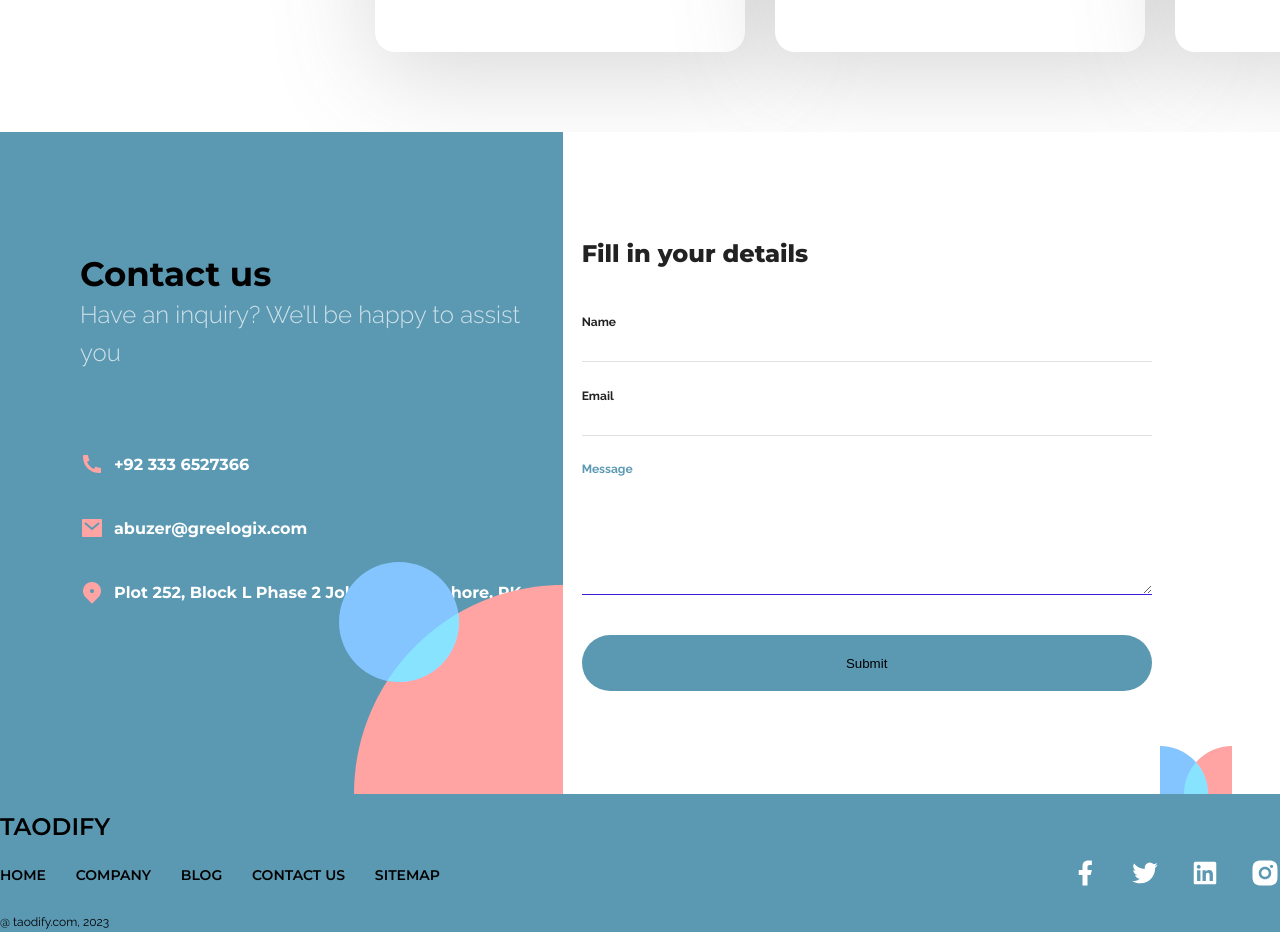
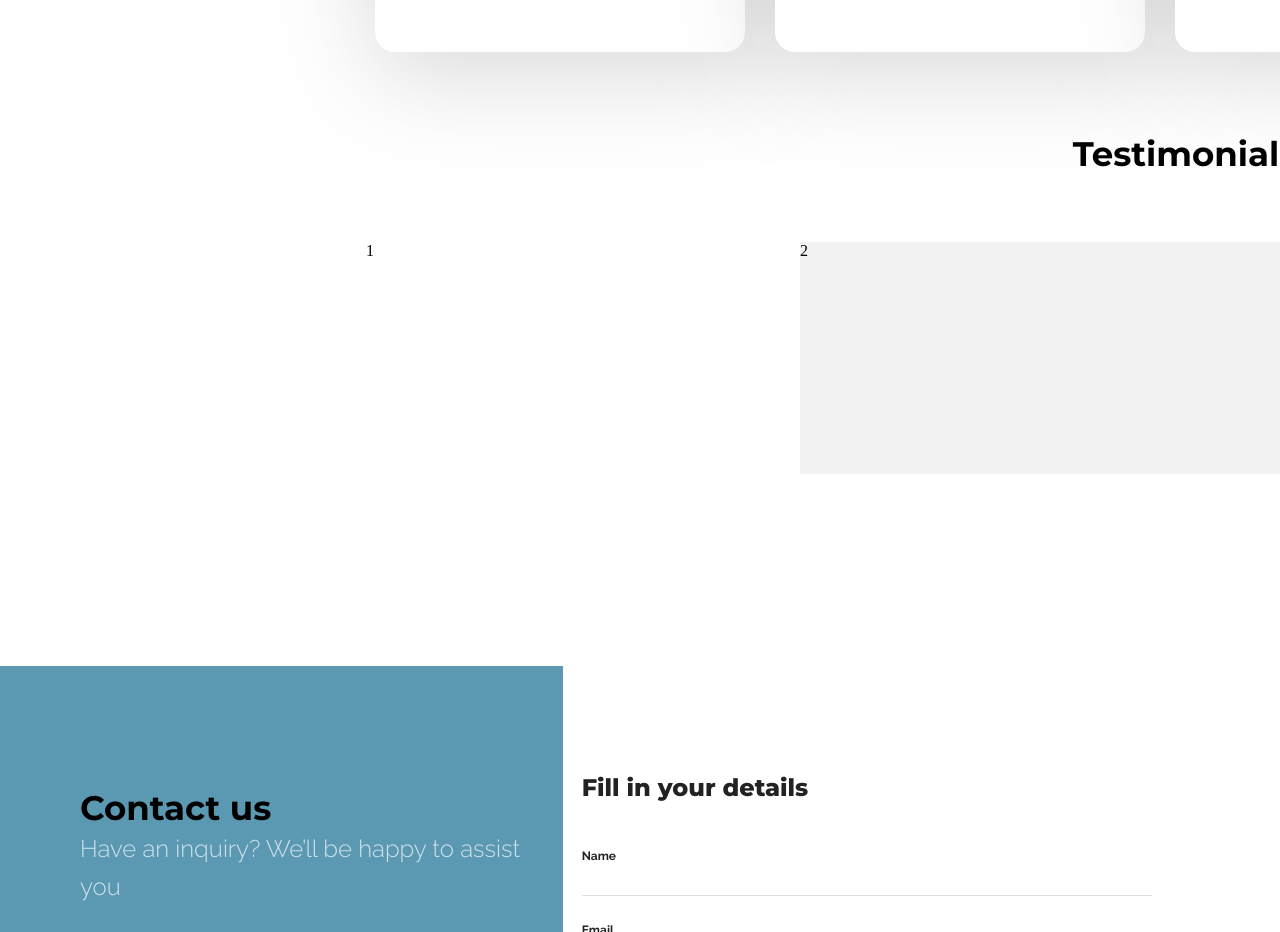
Before and after one commit to taodemy/taotify-website, a Next.js app: page / in a window 1280 px wide. Shown: the part 4360-5292 px from the top of the page. Built offline with nearby package versions, Linux system fonts and the light colour scheme.

Commit message:
feat: add testimonial structure

```diff
--- /dev/null
+++ b/src/components/Testimonial/index.module.scss
@@ -0,0 +1,69 @@
+.testimonial {
+  display: flex;
+  width: 2370px;
+  height: 494px;
+  flex-direction: column;
+  justify-content: center;
+  align-items: center;
+  gap: 61px;
+  overflow: hidden;
+  position: relative;
+}
+
+.testimonial_cards_container {
+  width: 2370px;
+  display: inline-flex;
+  align-items: center;
+  justify-content: center;
+  gap: 30px;
+  height: 398px;
+  overflow: hidden;
+}
+
+.testimonial_card_left {
+  // width: 770px;
+  height: 379px;
+  display: flex;
+  justify-content: center;
+  // // margin-left: -30%;
+  // flex: 0 1 auto;
+  // flex-shrink: 0;
+  width: calc((100% - 770px) / 2); /* 计算左右两个子元素的宽度 */
+  flex-shrink: 0; /* 禁止缩小，防止缩小时隐藏 */
+  overflow: hidden;
+}
+
+.testimonial_card_middle {
+  // min-width: 770px;
+  height: 379px;
+  // display: flex;
+  // justify-content: center;
+  position: relative;
+  // flex-shrink: 0;
+  width: calc((100% - 770px) / 2); /* 计算左右两个子元素的宽度 */
+  flex-shrink: 0; /* 禁止缩小，防止缩小时隐藏 */
+  overflow: hidden;
+  width: 770px;
+  flex-shrink: 0;
+}
+
+.testimonial_card_middle_background {
+  width: 100%;
+  height: 232px;
+  position: absolute;
+  top: 0;
+  left: 0;
+  opacity: 0.06;
+  background: var(--general-dark, #222);
+}
+
+.testimonial_card_right {
+  // width: 770px;
+  height: 379px;
+  display: flex;
+  justify-content: center;
+  // flex-shrink: 0;
+  width: calc((100% - 770px) / 2); /* 计算左右两个子元素的宽度 */
+  flex-shrink: 0; /* 禁止缩小，防止缩小时隐藏 */
+  overflow: hidden;
+}
--- /dev/null
+++ b/src/components/Testimonial/index.tsx
@@ -0,0 +1,25 @@
+import React from 'react'
+import style from "./index.module.scss";
+import fontClasses from "@/styles/font-styles-className";
+
+function index() {
+  return (
+    <section className={style.testimonial}>
+      <div className={fontClasses.font_testimonials_title}>Testimonials</div>
+      <div className={style.testimonial_cards_container}>
+        <div className={style.testimonial_card_left}>
+          1
+        </div>
+        <div className={style.testimonial_card_middle}>
+          <div className={style.testimonial_card_middle_background}/>
+          2
+        </div>
+        <div className={style.testimonial_card_right}>
+          3
+        </div>
+      </div>
+    </section>
+  )
+}
+
+export default index
--- a/src/pages/index.tsx
+++ b/src/pages/index.tsx
@@ -8,6 +8,7 @@ import HeroTwo from "@/components/HeroTwo";
 import style from "./index.module.scss"
 import HeroFirst from "@/components/HeroFirst";
 import GetStarted from "@/components/GetStarted/index";
+import Testimonial from "@/components/Testimonial/index";
 
 export default function Home() {
   return (
@@ -26,6 +27,7 @@ export default function Home() {
         <GetStarted />
         <Singers />
         <PriceTier />
+        <Testimonial />
         <Footer />
       </main>
     </>
--- a/src/styles/font-styles-className.ts
+++ b/src/styles/font-styles-className.ts
@@ -29,6 +29,7 @@ const fontClasses = {
   font_get_started_content_title_blue: montserrat.className + " font_get_started_content_title_blue",
   font_get_started_content_p: raleway.className + " font_get_started_content_p",
   font_get_started_button_watch_video_text: montserrat.className + " font_get_started_button_watch_video_text",
+  font_testimonials_title: montserrat.className + " font_testimonials_title",
 };
 
 export default fontClasses;
--- a/src/styles/global-font-style.scss
+++ b/src/styles/global-font-style.scss
@@ -137,10 +137,18 @@
 }
 
 .font_get_started_button_watch_video_text {
-  color: var(--general-light, #FFF);
-  font-feature-settings: 'clig' off, 'liga' off;
+  color: var(--general-light, #fff);
+  font-feature-settings: "clig" off, "liga" off;
   font-size: 20px;
   font-style: normal;
   font-weight: 800;
   line-height: 28px;
 }
+
+.font_testimonials_title {
+  font-size: 34px;
+  font-weight: 700;
+  line-height: 44px;
+  letter-spacing: 0em;
+  text-align: center;
+}
```
